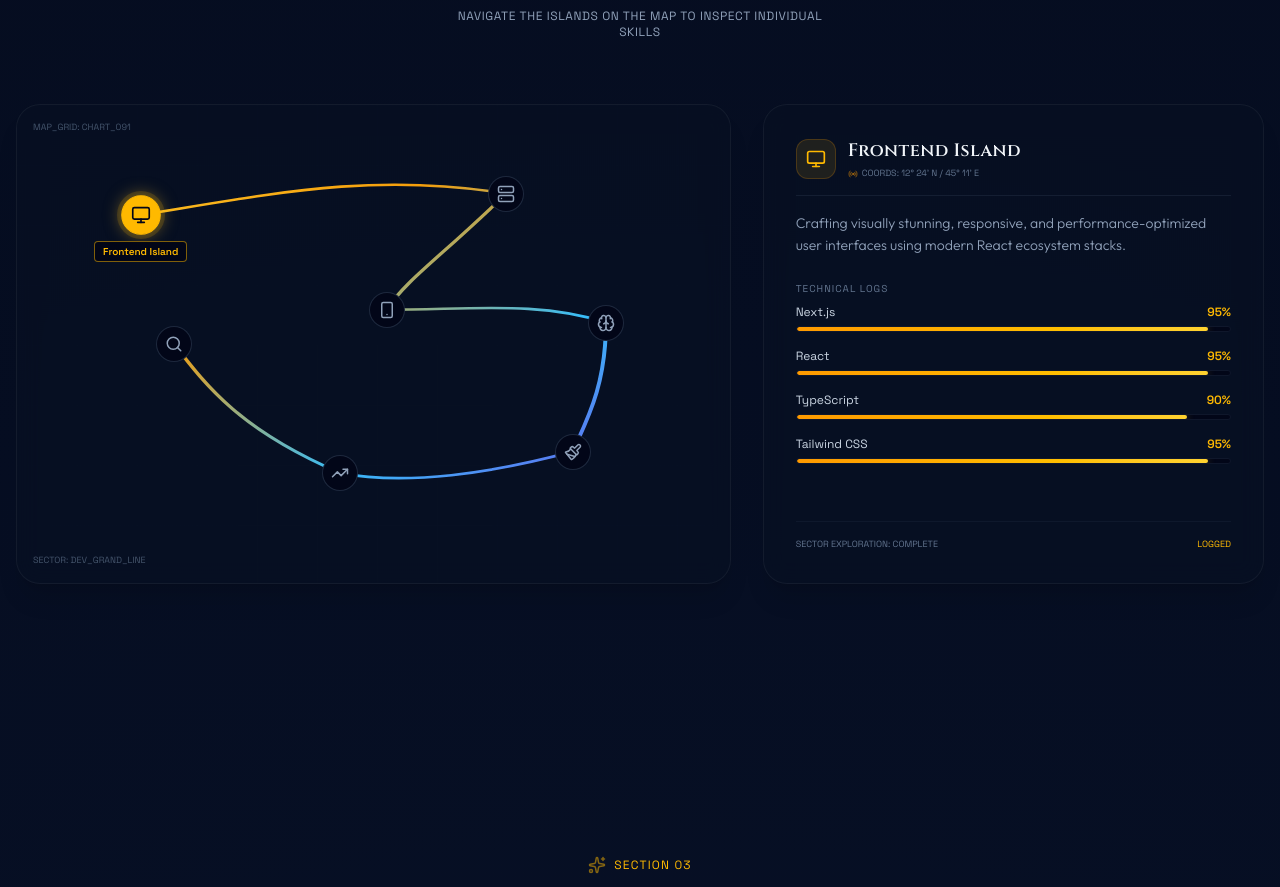
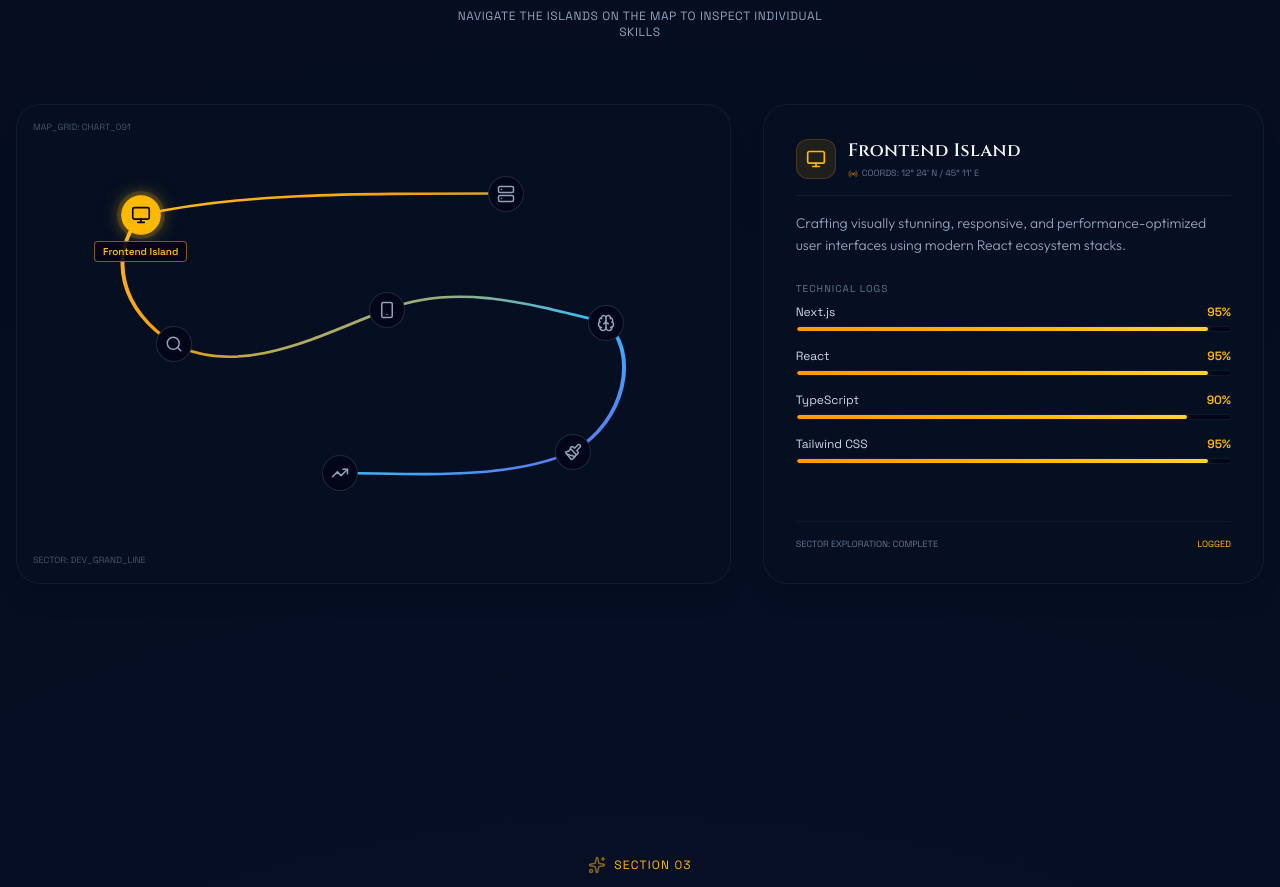
Before and after one commit to Shree-varshan-430/Portfolio, a Next.js app: page / in a window 1280 px wide. Shown: the part 2400-3287 px from the top of the page. Built offline with nearby package versions, Linux system fonts and the light colour scheme.

Commit message:
Change Crew Skills voyage path to an S-curve route

```diff
--- a/src/components/SkillsIslands.tsx
+++ b/src/components/SkillsIslands.tsx
@@ -149,11 +149,11 @@ export default function SkillsIslands() {
 
           {/* Desktop Map Layout */}
           <div className="relative w-full h-full hidden md:block">
-            {/* Draw lines connecting islands (voyage route path connecting all 7 nodes) */}
+            {/* Draw lines connecting islands (voyage route path connecting all 7 nodes in an S-curve) */}
             <svg className="absolute inset-0 w-full h-full" viewBox="0 0 100 100" preserveAspectRatio="none" pointerEvents="none">
               {/* Background trace line */}
               <path
-                d="M 15,20 C 35,15 50,10 70,15 C 60,30 55,35 52,42 C 65,42 75,40 85,45 C 85,60 82,68 80,75 C 68,80 55,83 45,80 C 30,70 25,60 20,50"
+                d="M 70,15 C 45,15 30,15 15,20 C 10,30 12,42 20,50 C 30,58 42,48 52,42 C 62,36 72,40 85,45 C 90,52 88,68 80,75 C 70,82 55,80 45,80"
                 fill="none"
                 stroke="rgba(251, 191, 36, 0.1)"
                 strokeWidth="0.4"
@@ -162,7 +162,7 @@ export default function SkillsIslands() {
 
               {/* Animated glowing route path */}
               <motion.path
-                d="M 15,20 C 35,15 50,10 70,15 C 60,30 55,35 52,42 C 65,42 75,40 85,45 C 85,60 82,68 80,75 C 68,80 55,83 45,80 C 30,70 25,60 20,50"
+                d="M 70,15 C 45,15 30,15 15,20 C 10,30 12,42 20,50 C 30,58 42,48 52,42 C 62,36 72,40 85,45 C 90,52 88,68 80,75 C 70,82 55,80 45,80"
                 fill="none"
                 stroke="url(#map-voyage-grad)"
                 strokeWidth="0.6"
```
